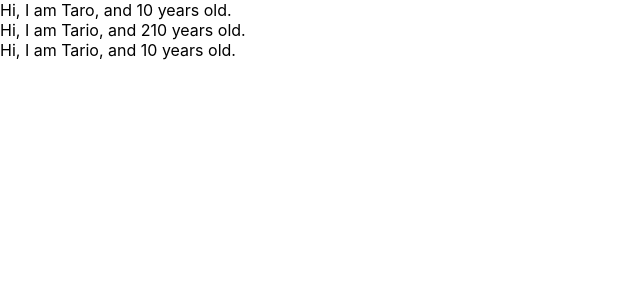
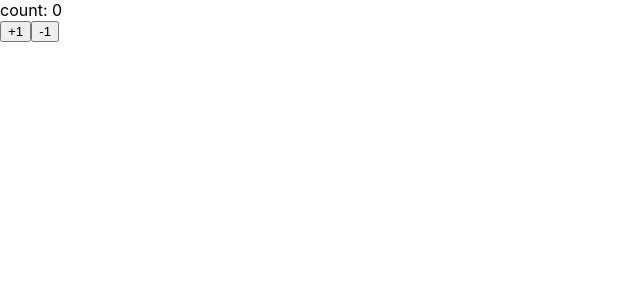
Before and after one commit to azeyan-wni/udemy-react-redux-crud-application, a React (Create React App) app: page / in a window 1280 px wide. Shown: the top 300 px of the page, without its empty margins (0-640 px from the left). Built offline with nearby package versions, Linux system fonts and the light colour scheme.

Commit message:
learn state setState

```diff
--- a/src/App.js
+++ b/src/App.js
@@ -1,5 +1,5 @@
-import React from 'react';
-import PropTypes from 'prop-types';
+import React, { Component } from 'react';
+
 // class App extends Component {
 //   render() {
 //     return (
@@ -11,30 +11,32 @@
 //   }
 // }
 
-const App = () => {
-  const profiles = [
-    {name: 'Taro', age: 10},
-    {name: 'Tario', age: 210},
-    {name: 'Tario', age: 10}
-  ]
+const App = () => (<Counter></Counter>)
+
+class Counter extends Component {
+  constructor(props) {
+    super(props)
+    console.log(this.state)
+    this.state = {count: 0}
+  }
+
+  handlePlusButton = () => {
+    this.setState({ count: this.state.count + 1 })
+  }
+  handleMinusButton = () => {
+    this.setState({ count: this.state.count - 1})
+  }
+
+  render() {
   return (
-    <div>
-      {
-        profiles.map((profile, index) => {
-          return <User name={profile.name} age={profile.age} key={index}/>
-        })
-      }
-    </div>
-  )
-}
+    <React.Fragment>
+      <div>count: {this.state.count}</div>
+      <button onClick={this.handlePlusButton}>+1</button>
+      <button onClick={this.handleMinusButton}>-1</button>
+    </React.Fragment>
 
-const User = (props) => {
-  return <div>Hi, I am {props.name}, and {props.age} years old.</div>
-}
-
-User.propTypes ={
-  name: PropTypes.string,
-  age: PropTypes.number.isRequired
+    )
+  }
 }
 
 export default App;
```
